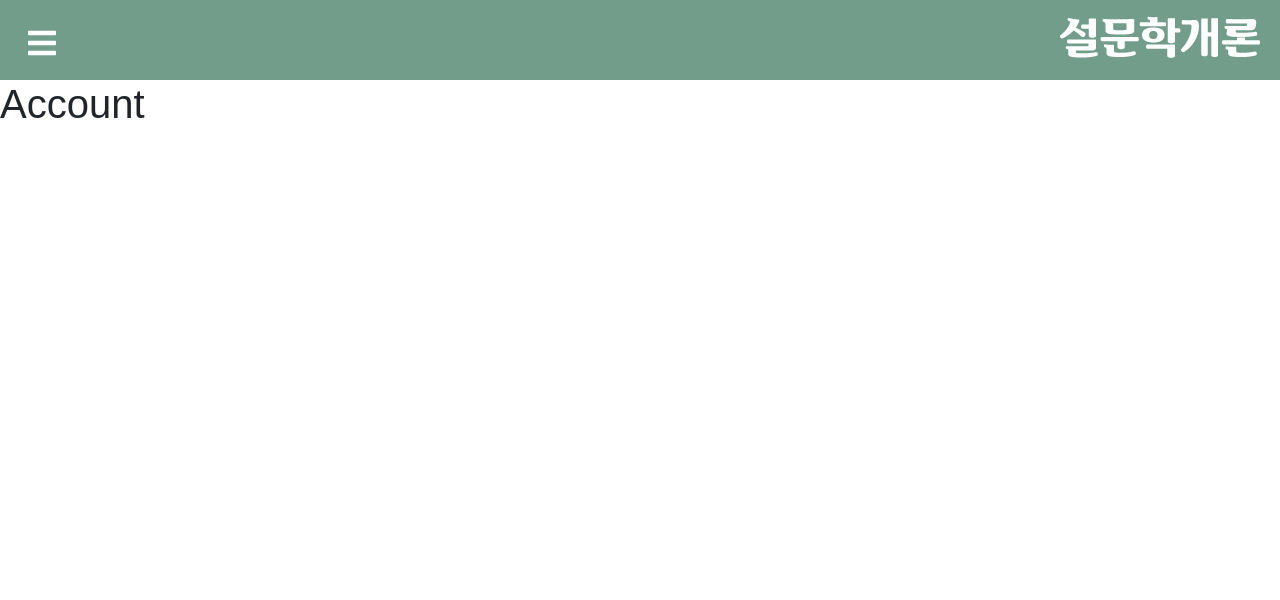
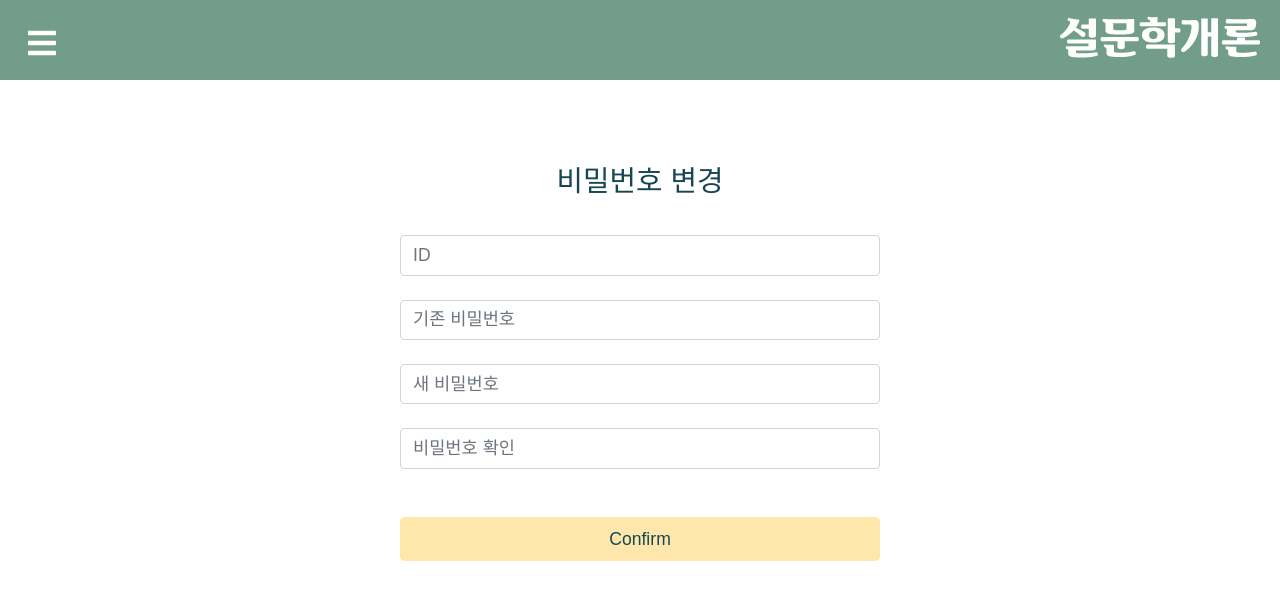
Before and after one commit to ParkJaeyeon0308/ServeyTheory, a React (Create React App) app in the folder surveytheory/: page /pass_change in a window 1280 px wide. Shown: the top 600 px of the page. Built offline with nearby package versions, Linux system fonts and the light colour scheme; a web font is replaced by a local one.

Commit message:
비밀번호 변경 페이지 프론트 구현

```diff
--- a/surveytheory/src/App.js
+++ b/surveytheory/src/App.js
@@ -6,7 +6,7 @@ import { BrowserRouter as Router, Switch, Route } from "react-router-dom";
 import Home from "./pages/Home/home";
 import Login from "./pages/Login/login";
 import Account from "./pages/Account";
-import PassChange from "./pages/PassChange";
+import PassChange from "./pages/PassChange/passChange";
 import QuitAccount from "./pages/QuitAccount";
 import SignUp from "./pages/SignUp/signup";
 
--- a/surveytheory/src/component/SidebarData.js
+++ b/surveytheory/src/component/SidebarData.js
@@ -27,7 +27,7 @@ export const SidebarData = [
     },
     {
         title: "암호변경",
-        path: "/Pass_change",
+        path: "/pass_change",
         // icon:<BsIcons.BsFillGridFill color="#ffffff"/>,
         cName: "mini-nav-text"
     },
--- a/surveytheory/src/pages/PassChange.js
+++ /dev/null
@@ -1,11 +0,0 @@
-import React from 'react';
-
-function PassChange() {
-  return (
-    <div className='pass_change'>
-      <h1>Account</h1>
-    </div>
-  );
-}
-
-export default PassChange;
--- /dev/null
+++ b/surveytheory/src/pages/PassChange/passChange.css
@@ -0,0 +1,28 @@
+.pass_change {
+    height: 100%;
+    margin-top: 5rem;
+
+    display: flex;
+    flex-flow: column wrap;
+    justify-content: center;
+    align-items: center;
+    align-content: center;
+    align-self: center;
+}
+
+/* 비밀번호 변경 */
+.account {
+    font-size: 1.8em;
+    color: rgb(24, 70, 83);
+    margin-bottom: 2rem;
+}
+
+@media (min-width: 1920px) {
+    .pass_change {
+        margin-top: 13rem;
+    }
+
+    .account {
+        font-size: 2em;
+    }
+}
--- /dev/null
+++ b/surveytheory/src/pages/PassChange/passChange.js
@@ -0,0 +1,61 @@
+import React, { Component } from "react";
+import { Link } from "react-router-dom";
+import "./passChange.css";
+
+class PassChange extends Component {
+    render() {
+        return (
+            <div className="pass_change">
+                <div className="account">비밀번호 변경</div>
+                <input
+                    type="text"
+                    id="inputid"
+                    className="form-control"
+                    placeholder="ID"
+                    name="id"
+                    id="id_inputs"
+                    onChange={this.handleChange}
+                />
+                <input
+                    type="text"
+                    id="inputPW"
+                    className="form-control"
+                    placeholder="기존 비밀번호"
+                    name="PW"
+                    id="pw_inputs"
+                    onChange={this.handleChange}
+                />
+                <input
+                    type="text"
+                    id="inputNewPW"
+                    className="form-control"
+                    placeholder="새 비밀번호"
+                    name="newPW"
+                    id="pw_inputs"
+                    onChange={this.handleChange}
+                />
+                <input
+                    type="text"
+                    id="inputPWcheck"
+                    className="form-control"
+                    placeholder="비밀번호 확인"
+                    name="PW_check"
+                    id="pw_inputs"
+                    onChange={this.handleChange}
+                />
+                <Link to="./">
+                    <button
+                        className="btn btn-lg btn-block"
+                        type="submit"
+                        id="btn2"
+                        onClick={this.handleOnClick}
+                    >
+                        Confirm
+                    </button>
+                </Link>
+            </div>
+        );
+    }
+}
+
+export default PassChange;
```
